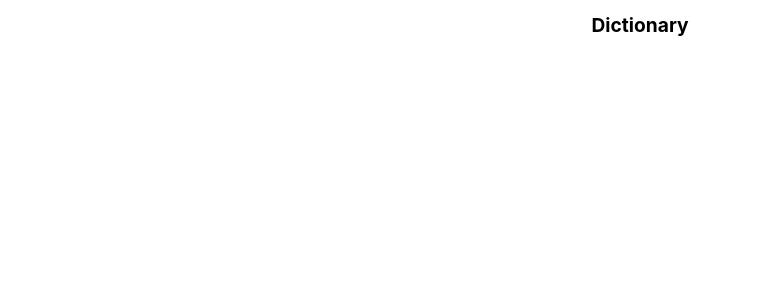
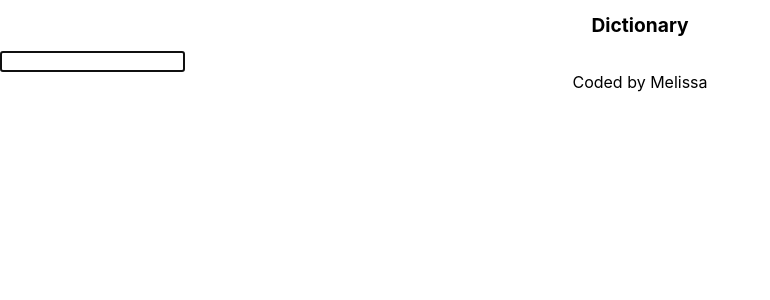
Before and after one commit to mmatos394/Dictionary-Project-React, a React (Create React App) app: page / in a window 1280 px wide. Shown: the top 300 px of the page, without its empty margins (0-770 px from the left). Built offline with nearby package versions, Linux system fonts and the light colour scheme.

Commit message:
Added search engine

```diff
--- a/src/App.css
+++ b/src/App.css
@@ -4,3 +4,7 @@
   line-height: 50px;
   text-align: center;
 }
+
+.App-footer {
+  text-align: center;
+}
--- a/src/App.js
+++ b/src/App.js
@@ -1,9 +1,14 @@
 import "./App.css";
+import Dictionary from "./Dictionary";
 
 function App() {
   return (
     <div className="App">
-      <header className="App-header">Dictionary</header>
+      <div className="app-container">
+        <header className="App-header">Dictionary</header>
+        <Dictionary />
+        <footer className="App-footer">Coded by Melissa</footer>
+      </div>
     </div>
   );
 }
--- /dev/null
+++ b/src/Dictionary.js
@@ -0,0 +1,22 @@
+import React, { useState } from "react";
+import "./Dictionary.css";
+
+export default function Dictionary() {
+  let [keyword, setKeyword] = useState("");
+  function search(event) {
+    event.preventDefault();
+    alert(`Searching for ${keyword} definition`);
+  }
+
+  function handleKeywordChange(event) {
+    setKeyword(event.target.value);
+  }
+
+  return (
+    <div className="Dictionary">
+      <form onSubmit={search}>
+        <input type="search" autoFocus={true} onChange={handleKeywordChange} />
+      </form>
+    </div>
+  );
+}
```
Also changed, not shown: public/manifest.json, src/Dictionary.css (added), src/logo.svg (deleted), 1 other file (tests, documents, lock files or other folders).
